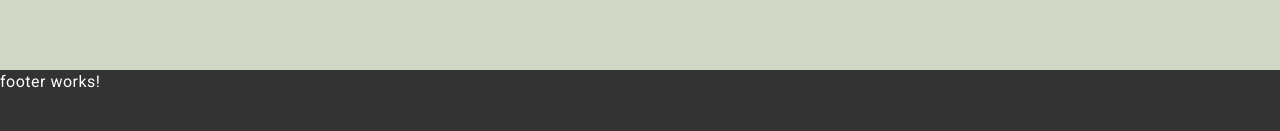
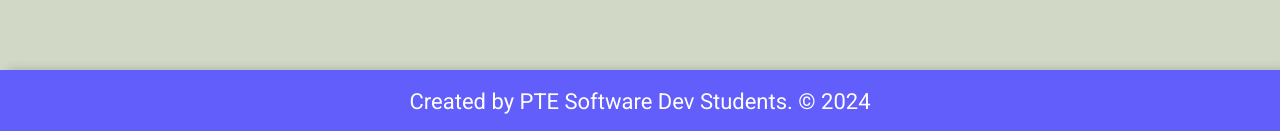
Before and after one commit to Pecs-SDT-2024/pecs-sdt24-front, an Angular app: page /about-us in a window 1280 px wide. Shown: the part 766-897 px from the top of the page. Before the commit the page ends 860 px from the top, so only its background shows below. Built offline with nearby package versions, Linux system fonts and the light colour scheme.

Commit message:
feat: added footer component

```diff
--- a/src/app/layout/footer/footer.component.css
+++ b/src/app/layout/footer/footer.component.css
@@ -0,0 +1,16 @@
+footer {
+    bottom: 0;
+    left: 0;
+    box-shadow: 8px 0 10px 0 rgba(0, 0, 0, 0.2);
+
+}
+
+.footer-text {
+    width: 100%;
+    text-align: center;
+}
+
+.mat-toolbar {
+    background-color: #615EFC;
+    color: #fff;
+}
--- a/src/app/layout/footer/footer.component.html
+++ b/src/app/layout/footer/footer.component.html
@@ -1 +1,5 @@
-<p>footer works!</p>
+<footer>
+    <mat-toolbar>
+        <span class="footer-text">Created by PTE Software Dev Students. © 2024</span>
+    </mat-toolbar>
+</footer>
--- a/src/app/layout/footer/footer.component.ts
+++ b/src/app/layout/footer/footer.component.ts
@@ -3,7 +3,7 @@ import { Component } from '@angular/core';
 @Component({
   selector: 'app-footer',
   templateUrl: './footer.component.html',
-  styleUrl: './footer.component.css'
+  styleUrls: ['./footer.component.css']
 })
 export class FooterComponent {
 
```
Also changed, not shown: 1 other file (tests, documents, lock files or other folders).
